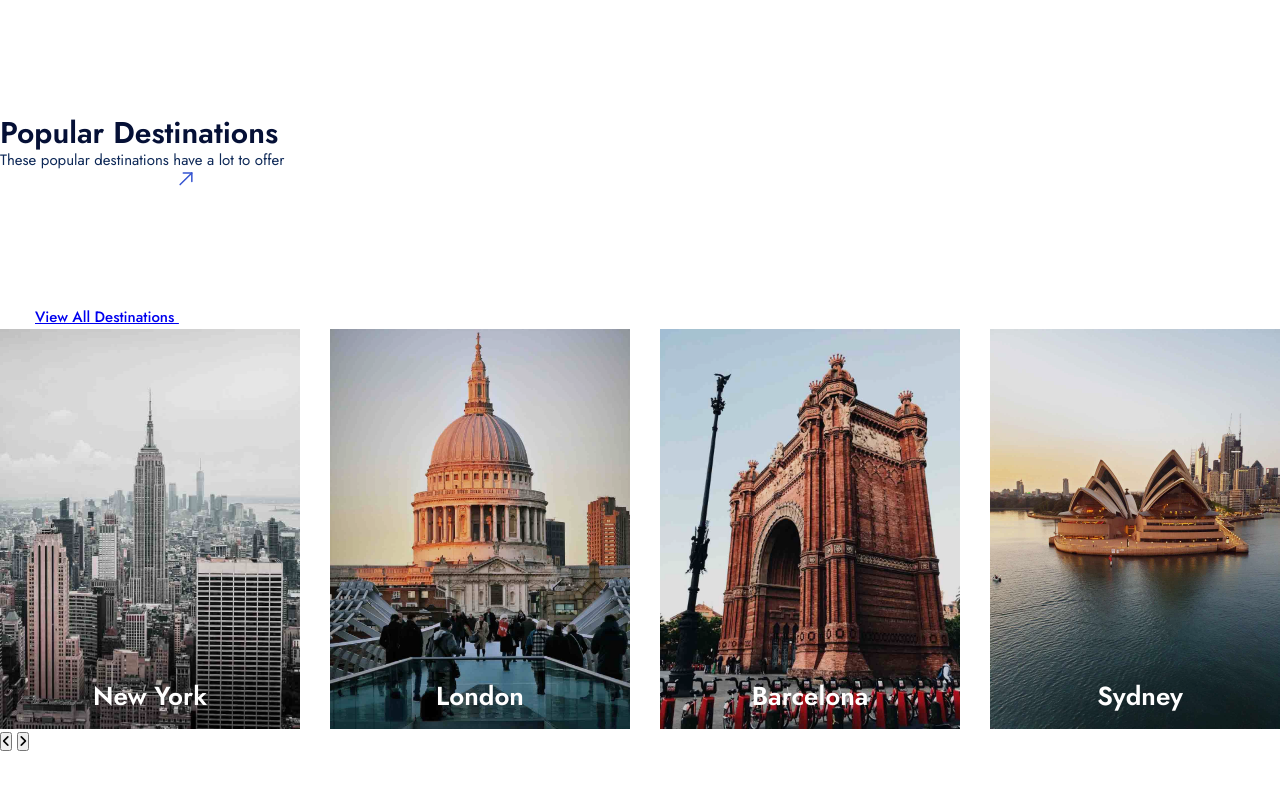
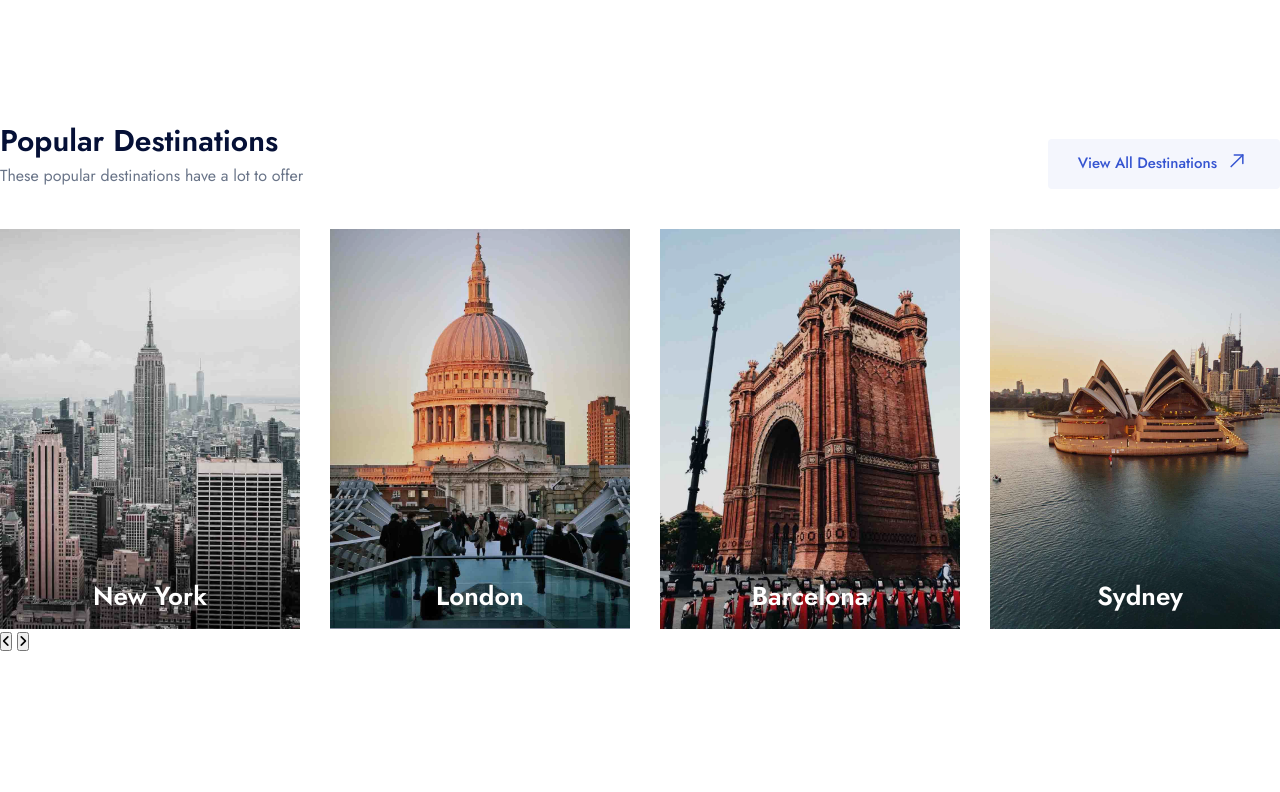
Before and after one commit to prantomollick/GoOutFilter-Travel-and-Tour-Agency-HTML-Template, a website: page index.html in a window 1280 px wide. Shown: the part 868-1660 px from the top of the page. Drawn offline with Linux system fonts and the light colour scheme.

Commit message:
destination section-actionbutton

```diff
--- a/index.html
+++ b/index.html
@@ -104,14 +104,15 @@
 
     <section class="destinations" id="destinations">
       <div class="container">
-        <div class="destination-content">
-          <h2 class="heading-secondary">Popular Destinations</h2>
-          <p class="heading-secondary__sub-text">These popular destinations have a lot to offer</p>
+        <div class="destinations__head">
+          <div>
+            <h2 class="heading-secondary">Popular Destinations</h2>
+            <p class="heading-secondary__sub-text">These popular destinations have a lot to offer</p>
+          </div>
+          <a href="#hero" class="btn__link btn__secondary">View All Destinations <svg class="btn__secondary--icon">
+              <use xlink:href="img/icon.svg#icon-arraw-up"></use>
+            </svg></a>
         </div>
-        <a href="#hero" class="btn">View All Destinations <svg class="btn__action-icon">
-            <use xlink:href="img/icon.svg#icon-arraw-up"></use>
-          </svg></a>
-
 
         <div class="slides">
           <div class="slide">
@@ -187,12 +188,10 @@
             </a>
 
           </div>
-
           <button class="slides__btn slides__btn--left" aria-label="slide-left-button"><i
               class="fa-solid fa-angle-left"></i></button>
           <button class="slides__btn slides__btn--right" aria-label="slide-left-button"><i
               class="fa-solid fa-angle-right"></i></button>
-
         </div>
 
         <div class="slides__controler">
--- a/sass/base/_typography.scss
+++ b/sass/base/_typography.scss
@@ -18,6 +18,12 @@ body {
 .heading-secondary {
   font-size: 3rem;
   font-weight: 600;
-  line-height: 1;
-  color: var(--color-primary-dark-4)
+  line-height: 1.5;
+  color: var(--color-primary-dark-4);
+
+  &__sub-text {
+    font-size: 1.6rem;
+    line-height: 1.6;
+    color: var(--color-grey-dark-1);
+  }
 }
--- a/sass/components/_btn.scss
+++ b/sass/components/_btn.scss
@@ -17,36 +17,65 @@
   &__link:visited {
     font-family: inherit;
     font-size: 1.4rem;
+    font-weight: 400;
     line-height: 1;
-    font-weight: 400;
     text-decoration: none;
     border-radius: 4px;
+
     padding: 1.5rem 3rem;
-    display: flex;
-    align-items: center;
-    justify-content: center;
+    // display: flex;
+    // align-items: center;
+    // justify-content: center;
     // width: 17rem;
     // height: 5rem;
     transition: all 0.2s ease;
   }
 
   &__link--light {
+    display: inline-block;
     color: var(--color-primary-dark-4);
     background-color: var(--color-white);
   }
 
   &__link--outline {
+    display: inline-block;
     color: var(--color-white);
     border: 1px solid var(--color-white);
-  }
 
-  &__link:hover,
-  &__link:active {
-    color: var(--color-primary-dark-4);
-    background-color: var(--color-white);
+    &:hover,
+    &:active {
+      color: var(--color-primary-dark-4);
+      background-color: var(--color-white);
+    }
   }
 
 
+  &__secondary {
+    background: rgba(53, 84, 209, 0.05);
+    display: flex;
+    align-items: center;
+    font-size: 1.5rem !important;
+    font-weight: 500 !important;
+    color: var(--color-primary);
+
+    &--icon {
+      line-height: 1;
+      width: 2rem;
+      height: 2rem;
+      margin-left: 1.3rem;
+      stroke: var(--color-primary);
+    }
+
+
+    &:hover {
+      background-color: var(--color-primary);
+      color: var(--color-white);
+
+      .btn__secondary--icon {
+        stroke: var(--color-white);
+      }
+    }
+  }
 
   &--rounded {
     background-color: var(--color-primary);
@@ -54,10 +83,11 @@
     height: 6rem;
     width: 14.6rem;
     border-radius: 6rem;
+
+    &:hover {
+      background-color: var(--color-primary-dark-1);
+    }
   }
 
-  &--rounded:hover {
-    background-color: var(--color-primary-dark-1);
-  }
 
 }
--- a/sass/pages/_home.scss
+++ b/sass/pages/_home.scss
@@ -13,4 +13,11 @@
 
 .destinations {
   padding: 12rem 0;
+
+  &__head {
+    display: flex;
+    justify-content: space-between;
+    align-items: flex-end;
+    margin-bottom: 4rem;
+  }
 }
```
Also changed, not shown: css/style.css, img/icon.svg.
